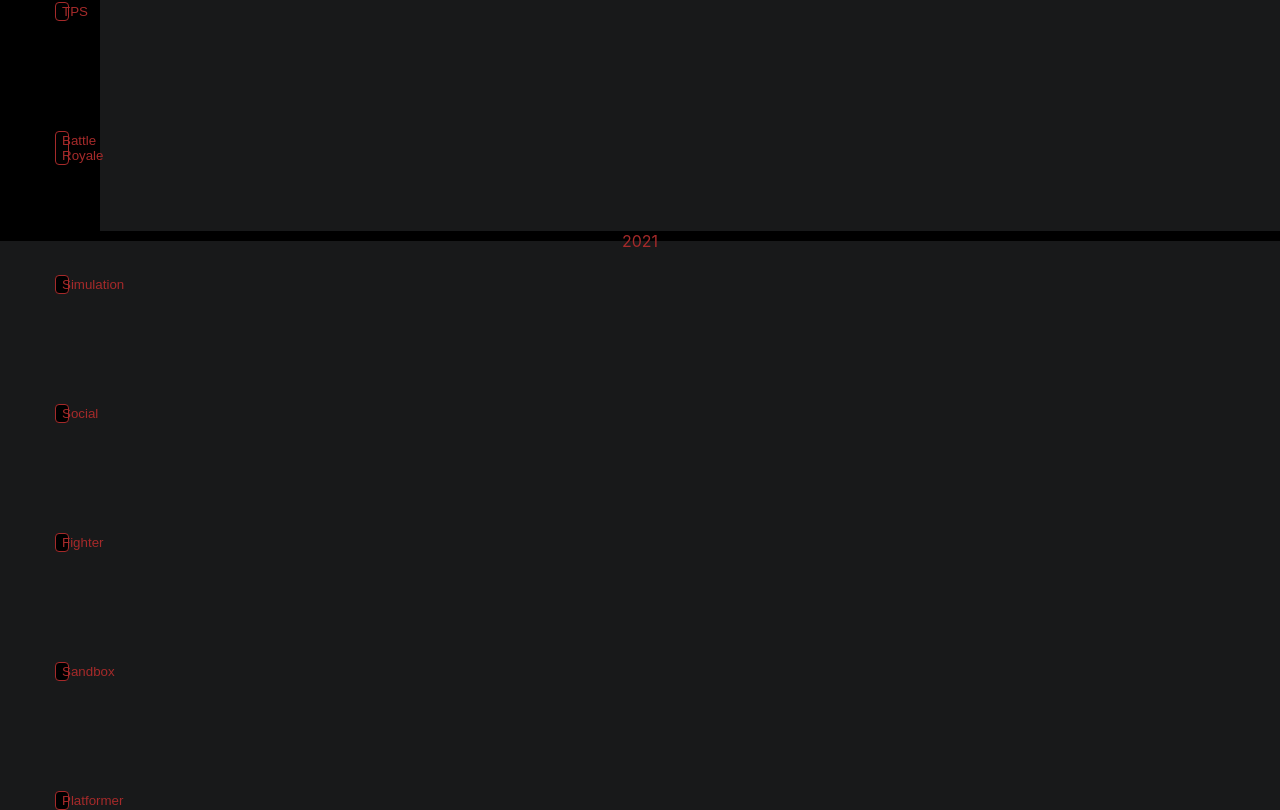
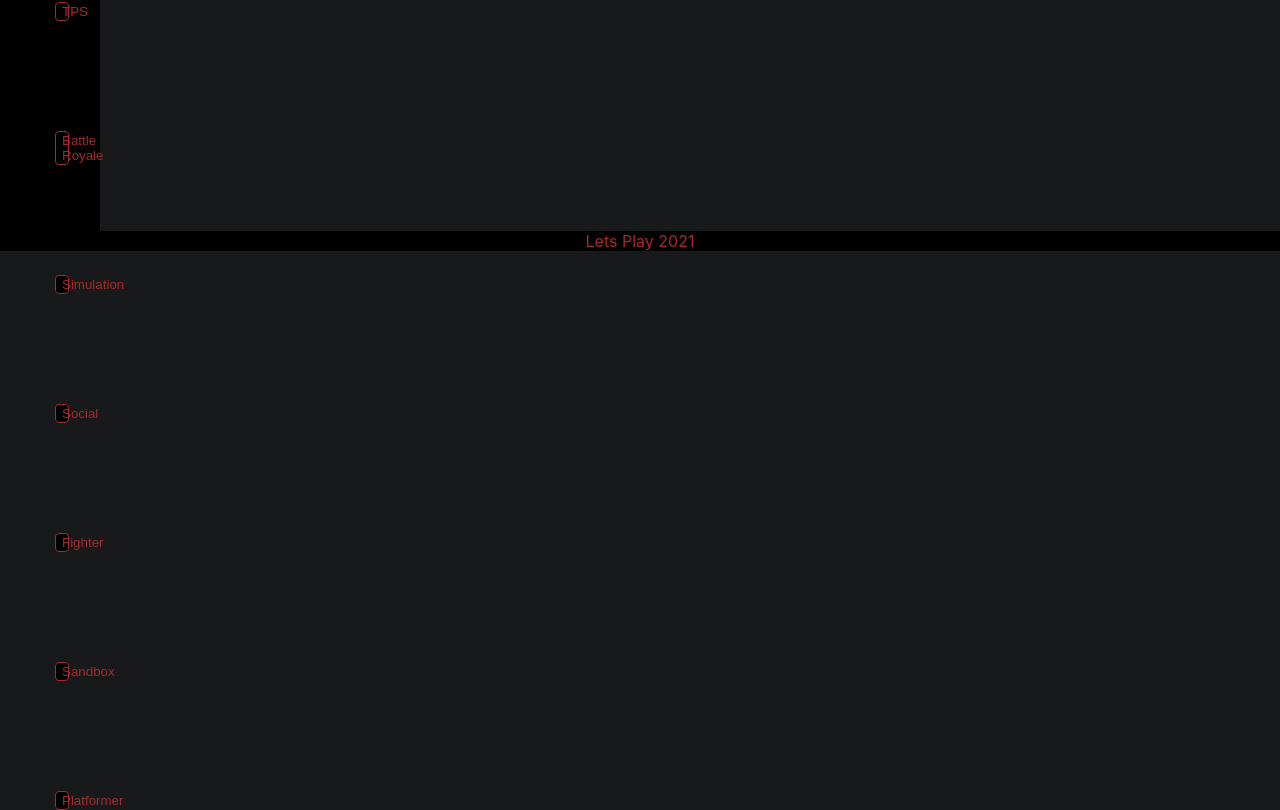
Before and after one commit to Nimeroo/Lets-Play, a React (Create React App) app in the folder client/: page / in a window 1280 px wide. Shown: the part 1419-2229 px from the top of the page. Built offline with nearby package versions, Linux system fonts and the light colour scheme; no server answers.

Commit message:
Footer added to layout and fixed to bottom of app

```diff
--- a/client/src/Components/Footer/Footer.css
+++ b/client/src/Components/Footer/Footer.css
@@ -0,0 +1,6 @@
+#footer{
+    background-color: black;
+    color: brown;
+    width: 100%;
+    bottom: 0;
+}
--- a/client/src/Components/Footer/Footer.jsx
+++ b/client/src/Components/Footer/Footer.jsx
@@ -1,7 +1,9 @@
+import "./Footer.css"
+
 function Footer(props) {
   return (
-    <div>
-      <footer>2021</footer>
+    <div id="footer">
+      Lets Play 2021
     </div>
   );
 }
```
